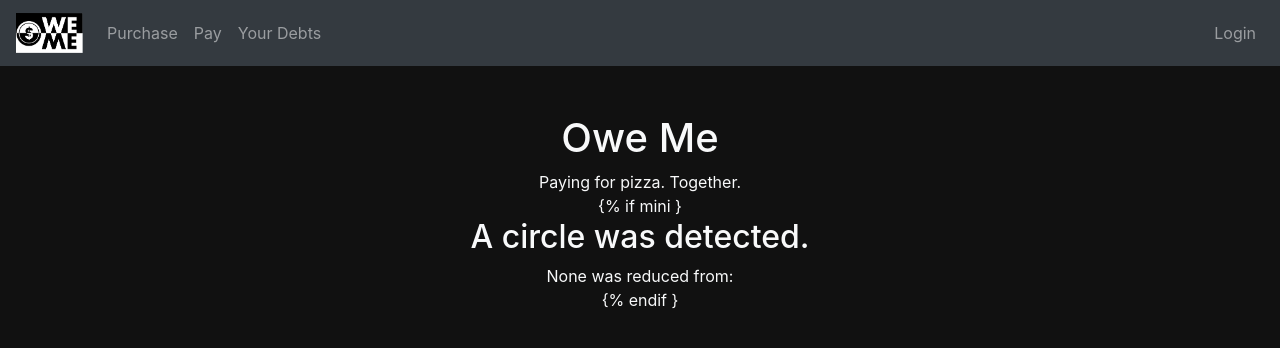
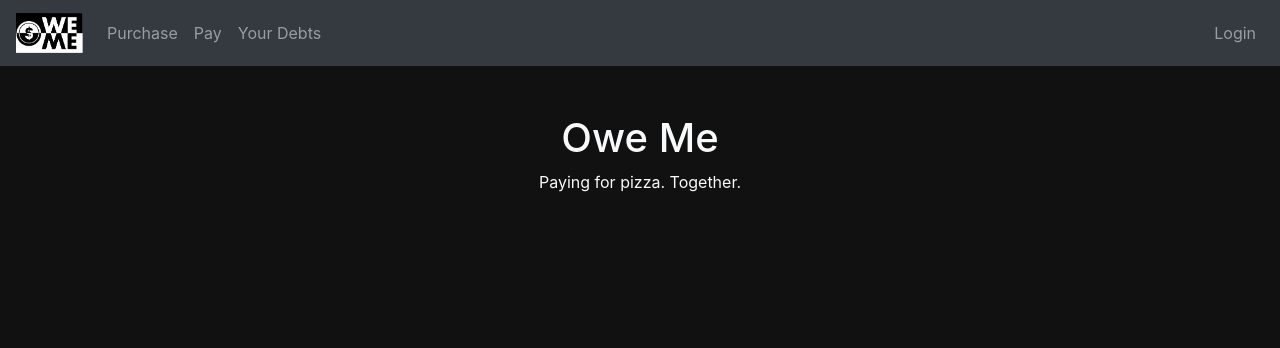
Before and after one commit to noamzaks/oweme, a Django app: page / in a window 1280 px wide. Shown: the top 348 px of the page. Run offline with Django 3.2, Linux system fonts and the light colour scheme; some libraries are stand-ins or nearby versions.

Commit message:
why only noe %?

```diff
--- a/djoweme/oweme/templates/home.html
+++ b/djoweme/oweme/templates/home.html
@@ -34,7 +34,7 @@
                 </div>
             {% endfor %}
 
-            {% if mini }
+            {% if mini %}
                 <h2>A circle was detected.</h2>
                 {{ mini }} was reduced from:
                 <ul class="list-group">
@@ -44,6 +44,6 @@
                     </li>
                 {% endfor %}
                 </ul>
-            {% endif }
+            {% endif %}
     </main>
 {% endblock %}
```
